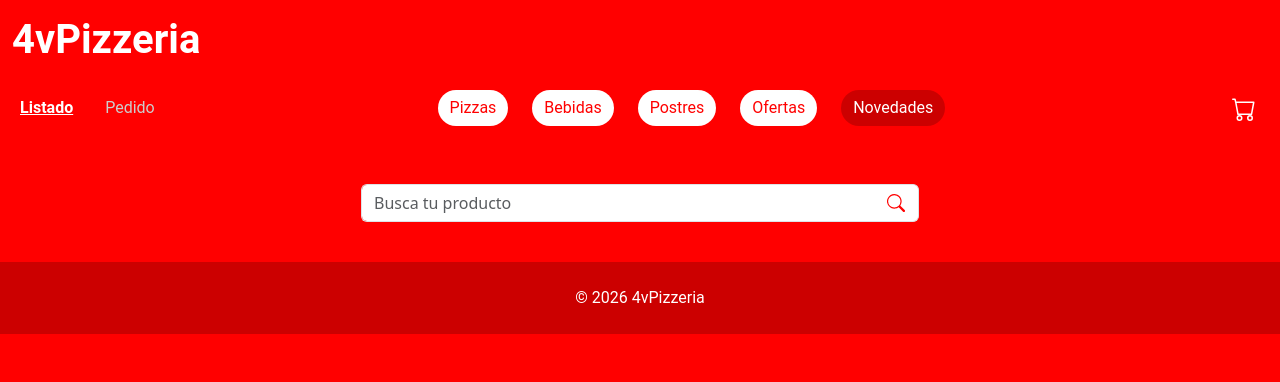
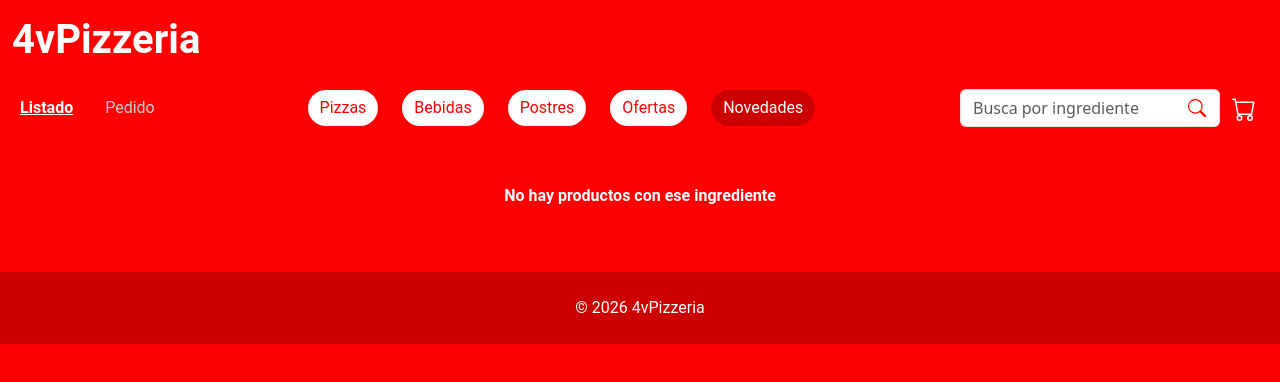
Before and after one commit to robertoestudiar-creator/4vpizzeria, an Angular app: page / in a window 1280 px wide. Both pictures are taken after a click on the button "Novedades". Shown: the top 382 px of the page. Built offline with nearby package versions, Linux system fonts and the light colour scheme.

Commit message:
feat(navbar): filtrar pizzas por ingredientes

```diff
--- a/src/app/components/molecules/search-bar/search-bar.html
+++ b/src/app/components/molecules/search-bar/search-bar.html
@@ -1,6 +1,6 @@
 <div class="search-bar">
-    <div class="input-group mb-3">
-        <input #field [id]="inputId()" [type]="type()" class="form-control border-end-0 shadow-none" [placeholder]="placeholder()" aria-label="Buscar producto" (keyup.enter)="onSearch(field.value)">
+    <div class="input-group">
+        <input #field [id]="inputId()" [type]="type()" class="form-control border-end-0 shadow-none" [placeholder]="placeholder()" [attr.aria-label]="placeholder()" (keyup.enter)="onSearch(field.value)">
         <app-search-button label="Buscar" (clicked)="onSearch(field.value)"></app-search-button>
     </div>
 </div>
--- a/src/app/components/molecules/search-bar/search-bar.ts
+++ b/src/app/components/molecules/search-bar/search-bar.ts
@@ -10,7 +10,7 @@ import {SearchButton} from '../../atoms/buttons/search-button/search-button';
 export class SearchBar {
   inputId = input<string>('search');
   type = input<string>('text');
-  placeholder = input<string>('Busca tu producto');
+  placeholder = input<string>('Busca por ingrediente');
   search = output<string>();
 
   protected onSearch(term: string): void {
--- a/src/app/components/organisms/navbar/navbar.html
+++ b/src/app/components/organisms/navbar/navbar.html
@@ -20,6 +20,7 @@
                     (clicked)="selectCategory(category.id)" />
                 }
             </div>
+            <app-search-bar class="navbar-search" inputId="ingredient-search" (search)="searchIngredient($event)" />
         </div>
         }
     </div>
--- a/src/app/components/organisms/navbar/navbar.scss
+++ b/src/app/components/organisms/navbar/navbar.scss
@@ -14,3 +14,17 @@
     text-decoration: underline;
   }
 }
+
+$navbar-search-width: 260px;
+$navbar-search-gap: 0.5rem;
+$navbar-expand-breakpoint: 992px;
+
+.navbar-search {
+  display: block;
+  padding-bottom: $navbar-search-gap;
+
+  @media (min-width: $navbar-expand-breakpoint) {
+    width: $navbar-search-width;
+    padding-bottom: 0;
+  }
+}
--- a/src/app/components/organisms/navbar/navbar.ts
+++ b/src/app/components/organisms/navbar/navbar.ts
@@ -2,10 +2,11 @@ import { Component, input, output } from '@angular/core';
 import { RouterLink, RouterLinkActive } from '@angular/router';
 import { NavbarButton } from '../../atoms/buttons/navbar-button/navbar-button';
 import { CartButton } from '../../molecules/cart-button/cart-button';
+import { SearchBar } from '../../molecules/search-bar/search-bar';
 import { CATEGORIES, Category } from '../../../models/product';
 
 @Component({
-  imports: [RouterLink, RouterLinkActive, NavbarButton, CartButton],
+  imports: [RouterLink, RouterLinkActive, NavbarButton, CartButton, SearchBar],
   selector: 'app-navbar',
   templateUrl: './navbar.html',
   styleUrl: './navbar.scss',
@@ -15,9 +16,14 @@ export class Navbar {
   showFilters = input<boolean>(true);
   cartCount = input<number>(0);
   categorySelected = output<Category>();
+  ingredientSearch = output<string>();
   protected readonly categories = CATEGORIES;
 
   protected selectCategory(category: Category): void {
     this.categorySelected.emit(category);
   }
+
+  protected searchIngredient(ingredient: string): void {
+    this.ingredientSearch.emit(ingredient);
+  }
 }
--- a/src/app/components/organisms/product-grid/product-grid.html
+++ b/src/app/components/organisms/product-grid/product-grid.html
@@ -1,11 +1,10 @@
 <div class="product-grid container py-5">
-
-    <div class="col-12 col-md-8 col-lg-6 mx-auto">
-        <app-search-bar (search)="onSearch($event)" />
-    </div>
     <div class="row g-4 align-items-center">
         @for (product of visibleProducts(); track product.name) {
         <app-product-card class="col-12 col-md-6 col-lg-4" [product]="product" (added)="onAdded($event)" />
         }
+        @if (visibleProducts().length === 0) {
+        <p class="col-12 text-center no-results">No hay productos con ese ingrediente</p>
+        }
     </div>
 </div>
--- a/src/app/components/organisms/product-grid/product-grid.scss
+++ b/src/app/components/organisms/product-grid/product-grid.scss
@@ -0,0 +1,7 @@
+@use 'main' as *;
+
+.no-results {
+  font-family: $primary-font;
+  font-weight: bold;
+  color: $light-color;
+}
--- a/src/app/components/organisms/product-grid/product-grid.ts
+++ b/src/app/components/organisms/product-grid/product-grid.ts
@@ -1,13 +1,12 @@
-import { Component, computed, input, output, signal } from '@angular/core';
+import { Component, computed, input, output } from '@angular/core';
 import { ProductCard } from '../../molecules/product-card/product-card';
-import { SearchBar } from '../../molecules/search-bar/search-bar';
 import { Category } from '../../../models/product';
 import { ProductRepository } from '../../../repositories/product-repository';
 import { CartLine } from '../../../models/cart';
 
 @Component({
   selector: 'app-product-grid',
-  imports: [ProductCard, SearchBar],
+  imports: [ProductCard],
   templateUrl: './product-grid.html',
   styleUrl: './product-grid.scss',
 })
@@ -16,18 +15,18 @@ export class ProductGrid {
   constructor(private productRepository: ProductRepository) {}
 
   category = input.required<Category>();
+  ingredient = input<string>('');
   productAdded = output<CartLine>();
-  protected searchTerm = signal('');
 
-  protected visibleProducts = computed(() =>
-    this.productRepository
+  protected visibleProducts = computed(() => {
+    const ingredient = this.ingredient().toLowerCase();
+    return this.productRepository
       .findByCategory(this.category())
-      .filter((product) => product.name.toLowerCase().includes(this.searchTerm().toLowerCase())),
-  );
-
-  protected onSearch(term: string): void {
-    this.searchTerm.set(term);
-  }
+      .filter(
+        (product) =>
+          ingredient === '' || product.ingredients.some((name) => name.toLowerCase().includes(ingredient)),
+      );
+  });
 
   protected onAdded(line: CartLine): void {
     this.productAdded.emit(line);
--- a/src/app/components/pages/menu/index.html
+++ b/src/app/components/pages/menu/index.html
@@ -1,2 +1,3 @@
-<app-navbar [activeCategory]="activeCategory()" [cartCount]="cartService.count()" (categorySelected)="selectCategory($event)" />
-<app-product-grid [category]="activeCategory()" (productAdded)="addToCart($event)" />
+<app-navbar [activeCategory]="activeCategory()" [cartCount]="cartService.count()"
+    (categorySelected)="selectCategory($event)" (ingredientSearch)="searchIngredient($event)" />
+<app-product-grid [category]="activeCategory()" [ingredient]="ingredient()" (productAdded)="addToCart($event)" />
--- a/src/app/components/pages/menu/scripts.ts
+++ b/src/app/components/pages/menu/scripts.ts
@@ -13,6 +13,7 @@ import { CartService } from '../../../services/cart-service';
 })
 export class MenuPage {
   protected activeCategory = signal<Category>('pizza');
+  protected ingredient = signal('');
 
   constructor(protected cartService: CartService) {}
 
@@ -20,6 +21,10 @@ export class MenuPage {
     this.activeCategory.set(category);
   }
 
+  protected searchIngredient(ingredient: string): void {
+    this.ingredient.set(ingredient);
+  }
+
   protected addToCart(line: CartLine): void {
     this.cartService.addLine(line);
   }
```
